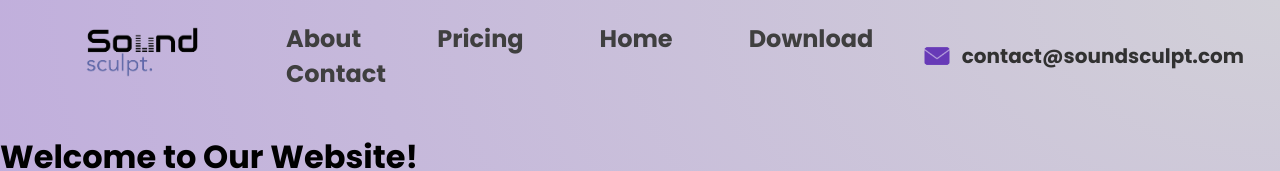
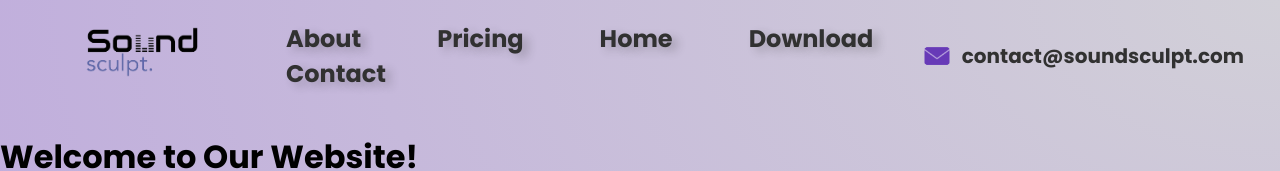
Before and after one commit to thusarakap/soundsculptsite, a React (Create React App) app: page / in a window 1280 px wide. Shown: the top 171 px of the page. Built offline with nearby package versions, Linux system fonts and the light colour scheme.

Commit message:
Update navbarFooter.css

```diff
--- a/src/resources/styles/navbarFooter.css
+++ b/src/resources/styles/navbarFooter.css
@@ -26,18 +26,16 @@
 }
 
 .navbar ul li a {
-    color: #3f3f3f;
+    display: inline-block;
     text-decoration: none;
+    color: #313131;
+    transition: color 0.3s ease, transform 0.3s ease;
+    text-shadow: 6px 4px 8px #31313141;
 }
 
 .navbar ul li a:hover {
-    color: #7431a0;
-    font-size: 2rem;
+    transform: scale(1.5);
     transition: 0.3s ease;
-}
-
-.navbar ul li a:not(:hover) {
-    transition: font-size 0.3s ease;
 }
 
 .logo img {
@@ -58,16 +56,21 @@
     text-decoration: none;
 }
 
+.email img {
+    margin-right: 10px;
+    width: 30px;
+    height: auto;
+}
+
+
 .email :hover {
     color: #53337e;
     font-size: 1.5rem;
     transition: 0.3s ease-in-out;
 }
 
-.email img {
-    margin-right: 10px;
-    width: 30px;
-    height: auto;
+.email :not(:hover) {
+    transition: font-size 0.3s ease;
 }
 
 
```
